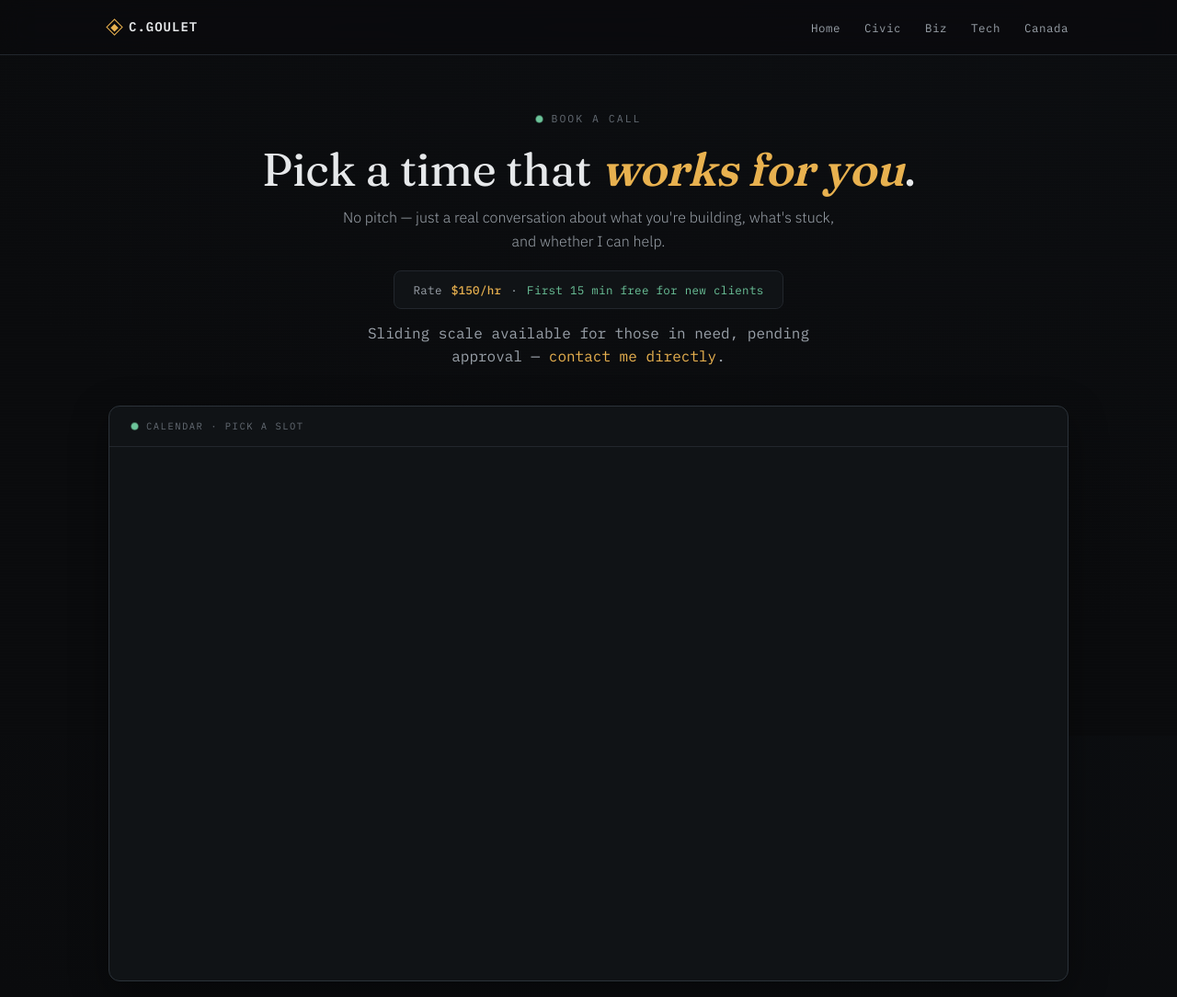
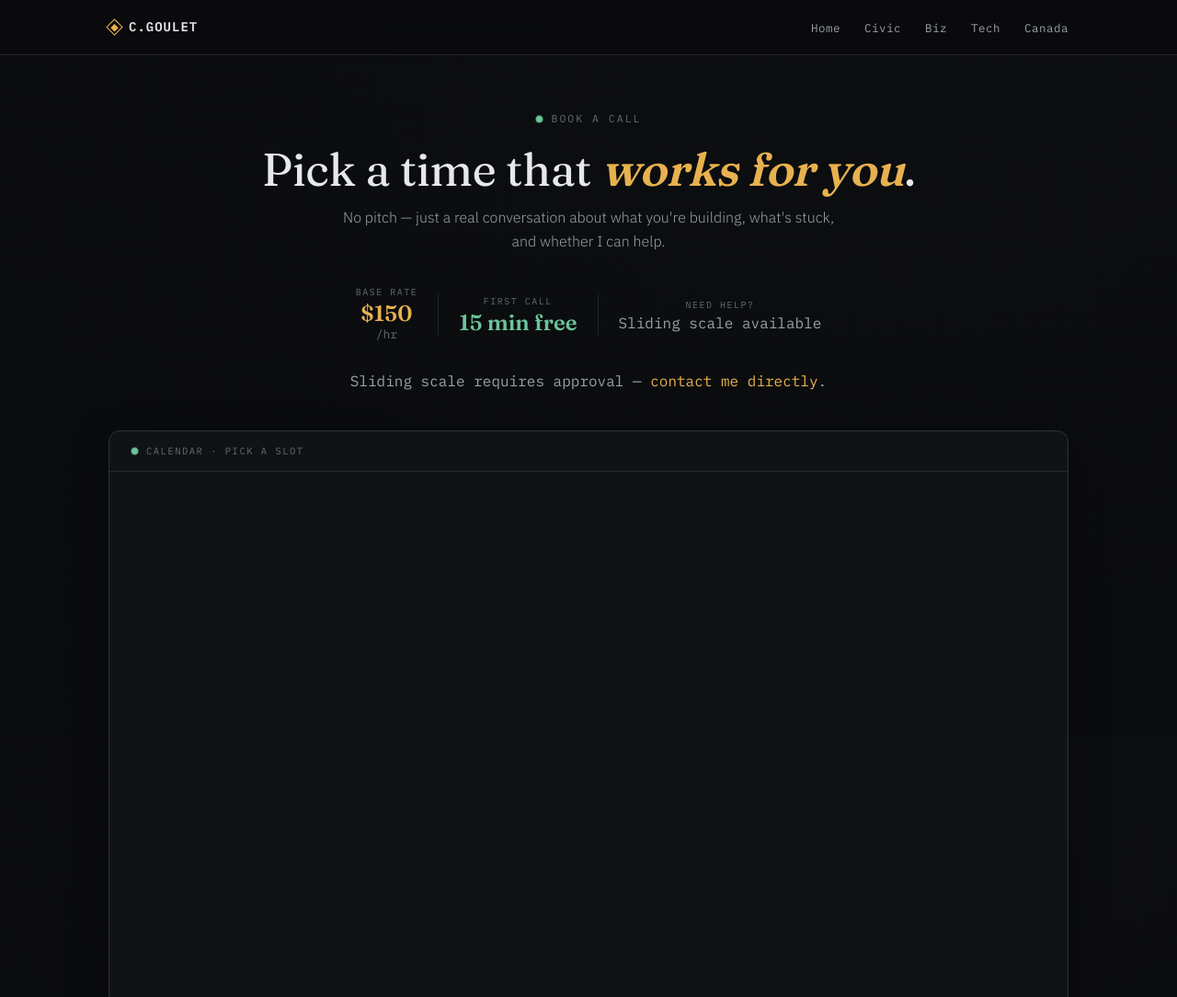
Before and after one commit to chezgoulet/book.christophergoulet.com, a plain HTML site: page index.html in a window 1280 px wide. Shown: the top 1084 px of the page at 92% size. Drawn offline with Linux system fonts and the light colour scheme; a script that the page names is missing.

Commit message:
Restructure rate display: three-column flex layout instead of cramped inline bar

```diff
--- a/index.html
+++ b/index.html
@@ -46,9 +46,14 @@ nav .inner{height:100%;display:flex;align-items:center;justify-content:space-bet
 .hero h1 strong{font-weight:600;font-style:italic;color:var(--accent)}
 .hero p{margin:14px auto 0;font-size:16px;color:var(--text-2);font-weight:300;max-width:56ch}
 
-.rate-bar{display:inline-flex;align-items:center;gap:10px;margin:18px auto 0;padding:10px 20px;border:1px solid var(--line);border-radius:8px;background:var(--panel);font-family:'IBM Plex Mono',monospace;font-size:12.5px;color:var(--text-2);letter-spacing:.3px}
-.rate-bar .price{color:var(--accent);font-weight:500}
-.rate-bar .free{color:var(--sage)}
+.rates{display:flex;justify-content:center;align-items:center;gap:0;margin:20px auto 0;flex-wrap:wrap}
+.rate-item{padding:14px 22px;display:flex;flex-direction:column;align-items:center;gap:3px}
+.rate-label{font-family:'IBM Plex Mono',monospace;font-size:10px;letter-spacing:1.5px;text-transform:uppercase;color:var(--text-3)}
+.rate-value{font-family:'Fraunces',serif;font-weight:600;font-size:24px;color:var(--accent);line-height:1}
+.rate-value.free{color:var(--sage)}
+.rate-value.scale{font-size:16px;font-family:'IBM Plex Mono',monospace;font-weight:400;color:var(--text-2)}
+.rate-unit{font-family:'IBM Plex Mono',monospace;font-size:13px;color:var(--text-3);margin-top:-2px}
+.rate-divider{width:1px;height:44px;background:var(--line);margin:0 0}
 .scale-note{margin:14px auto 0;font-family:'IBM Plex Mono',monospace;font-size:11.5px;color:var(--text-3);max-width:50ch}
 .scale-note a{color:var(--accent);border-bottom:1px solid transparent;transition:color .25s,border-color .25s}
 .scale-note a:hover{color:var(--accent);border-color:var(--accent)}
@@ -110,8 +115,14 @@ footer .frow{display:flex;justify-content:space-between;flex-wrap:wrap;gap:18px;
       <div class="eyebrow"><span class="dot"></span>BOOK A CALL</div>
       <h1>Pick a time that <strong>works for you</strong>.</h1>
       <p>No pitch — just a real conversation about what you're building, what's stuck, and whether I can help.</p>
-      <div class="rate-bar"><span>Rate</span><span class="price">$150/hr</span><span>·</span><span class="free">First 15 min free for new clients</span></div>
-      <p class="scale-note">Sliding scale available for those in need, pending approval — <a href="mailto:me@christophergoulet.com">contact me directly</a>.</p>
+      <div class="rates">
+        <div class="rate-item"><span class="rate-label">Base rate</span><span class="rate-value">$150</span><span class="rate-unit">/hr</span></div>
+        <div class="rate-divider"></div>
+        <div class="rate-item"><span class="rate-label">First call</span><span class="rate-value free">15 min free</span></div>
+        <div class="rate-divider"></div>
+        <div class="rate-item"><span class="rate-label">Need help?</span><span class="rate-value scale">Sliding scale available</span></div>
+      </div>
+      <p class="scale-note">Sliding scale requires approval — <a href="mailto:me@christophergoulet.com">contact me directly</a>.</p>
     </div>
   </header>
 
```
